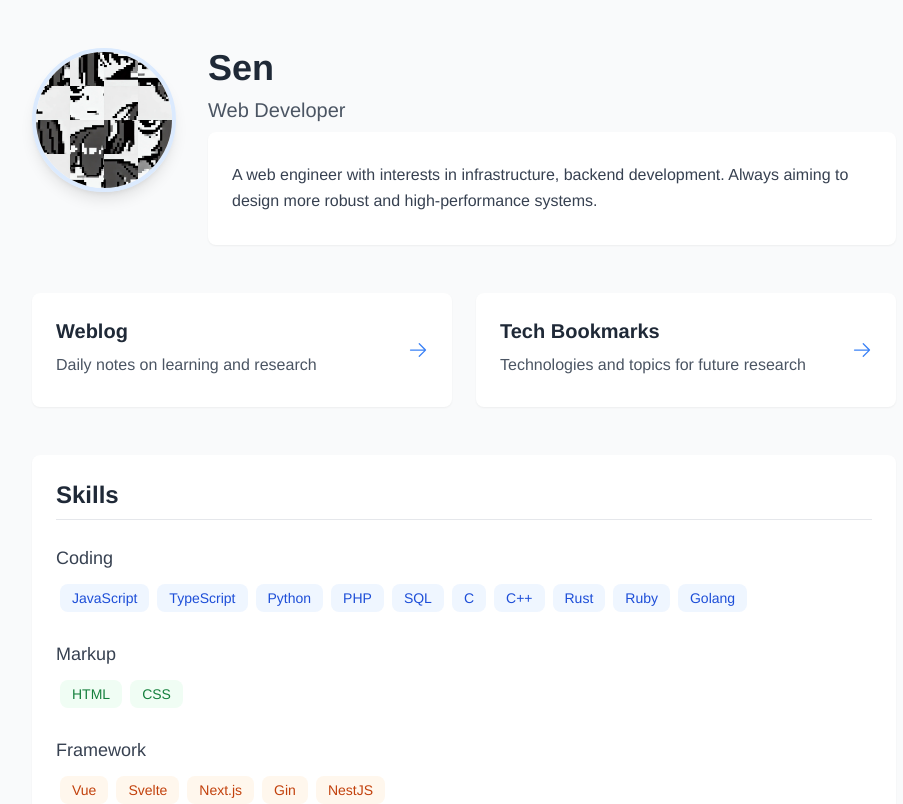
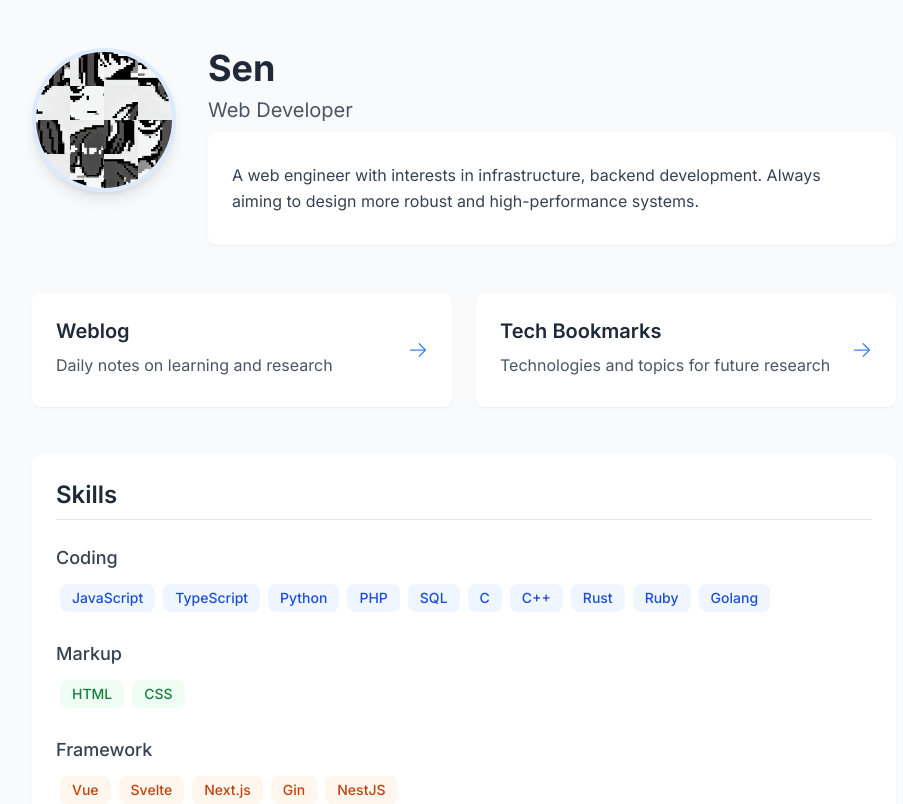
Before and after one commit to ys39/ys39.github.io, a Next.js app: page / in a window 1280 px wide. Shown: the top 804 px of the page, without its empty margins (176-1079 px from the left). Built offline with nearby package versions, Linux system fonts and the light colour scheme.

Commit message:
✨ 新機能(globals.css, layout.tsx): フォント設定を更新し、Google Fontsを使用 ♻️ リファクタ(layout.tsx): ローカルフォントのインポートをGoogle Fontsに変更

```diff
--- a/src/app/globals.css
+++ b/src/app/globals.css
@@ -17,7 +17,13 @@
 body {
   color: var(--foreground);
   background: var(--background);
-  font-family: Helvetica, Arial, sans-serif;
+  font-family: var(--font-inter), sans-serif;
+}
+
+@layer base {
+  code, pre {
+    font-family: var(--font-roboto-mono), monospace;
+  }
 }
 
 @layer utilities {
--- a/src/app/layout.tsx
+++ b/src/app/layout.tsx
@@ -1,18 +1,19 @@
 import type { Metadata } from 'next';
-import localFont from 'next/font/local';
+import { Inter, Roboto_Mono } from 'next/font/google';
 import './globals.css';
 import Footer from '../components/footer';
 import 'highlight.js/styles/atom-one-dark.css';
 
-const geistSans = localFont({
-  src: './fonts/GeistVF.woff',
-  variable: '--font-geist-sans',
-  weight: '100 900',
+const inter = Inter({
+  subsets: ['latin'],
+  variable: '--font-inter',
+  display: 'swap',
 });
-const geistMono = localFont({
-  src: './fonts/GeistMonoVF.woff',
-  variable: '--font-geist-mono',
-  weight: '100 900',
+
+const robotoMono = Roboto_Mono({
+  subsets: ['latin'],
+  variable: '--font-roboto-mono',
+  display: 'swap',
 });
 
 export const metadata: Metadata = {
@@ -30,9 +31,7 @@
 }>) {
   return (
     <html lang="ja">
-      <body
-        className={`${geistSans.variable} ${geistMono.variable} antialiased`}
-      >
+      <body className={`${inter.variable} ${robotoMono.variable} antialiased`}>
         {children}
         <Footer />
       </body>
```
